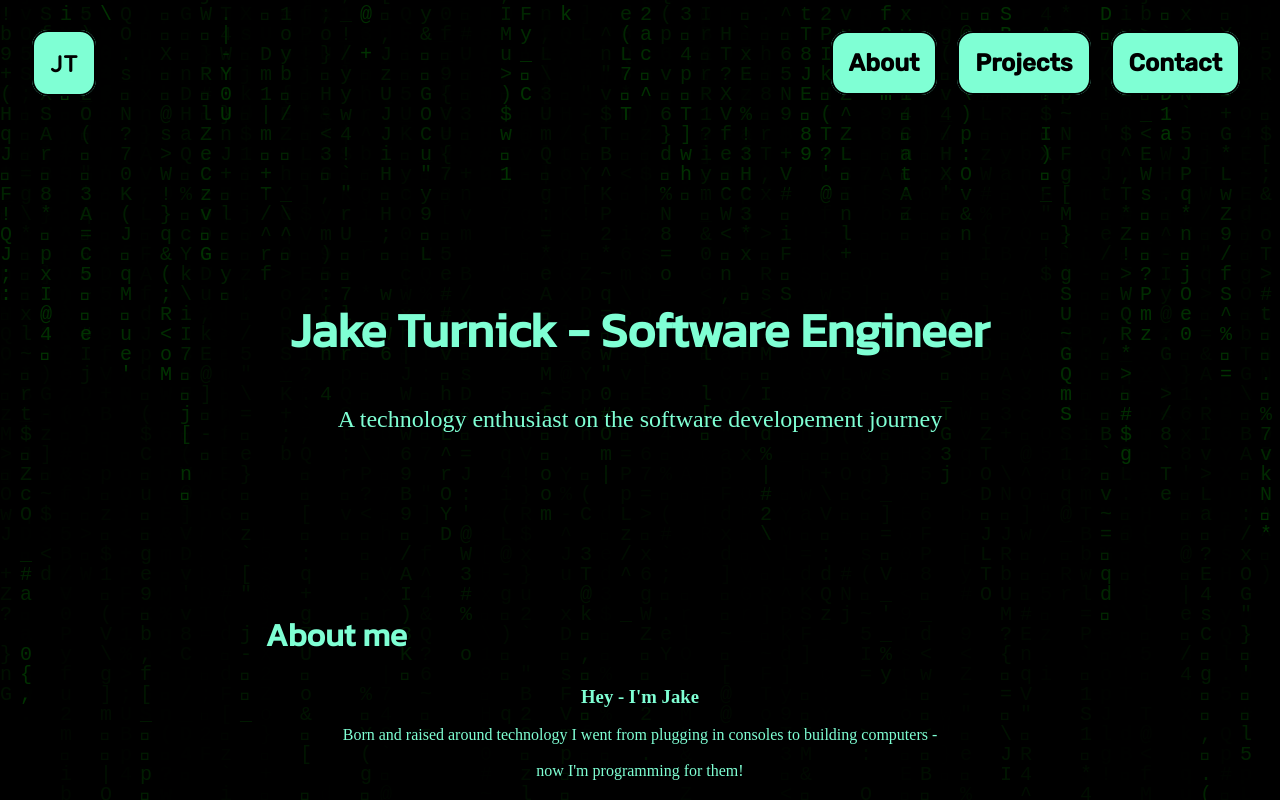
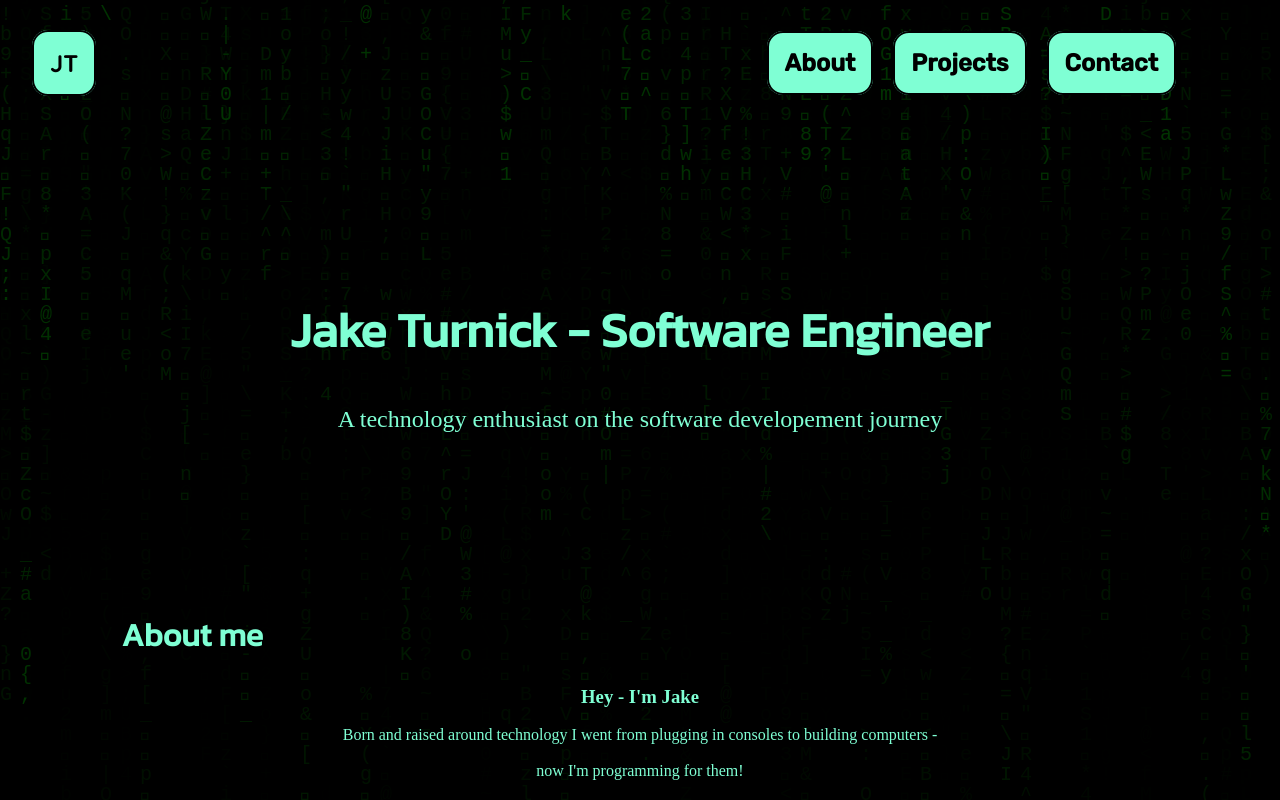
Before and after one commit to JakeTurnick/portfolio, a plain HTML site: page index.html in a window 1280 px wide. Drawn offline with Linux system fonts and the light colour scheme.

Commit message:
main sections now line up nicely

```diff
--- a/style.css
+++ b/style.css
@@ -63,7 +63,7 @@ body {
 
 header {
     z-index: 10;
-    /* background-color: aquamarine; */
+    width: 90%;
     padding: 1rem;
     margin: 2rem 1rem;
     display: flex;
@@ -164,7 +164,7 @@ main > * {
     padding: 4rem;
     /* border: 2px solid aquamarine; */
     background-color: hsla(0, 0%, 0%, .5);
-    width: fit-content;
+    width: 90%;
     border-radius: 1rem;
 }
 
@@ -190,7 +190,7 @@ section > h2 {
 /* about */
 
 #about {
-    max-width: 65%;
+    /* max-width: 65%; */
     text-align: center;
 }
 #about > h2 {
```
